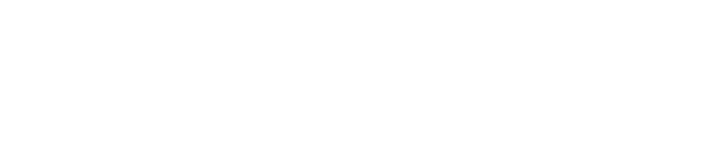
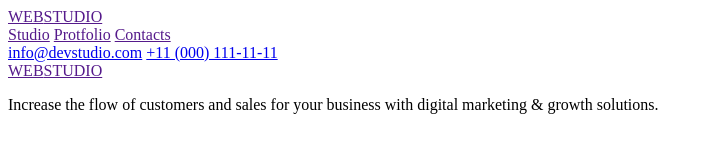
Before and after one commit to MarcinRekiel/goit-markup-hw-01, a plain HTML site: page index.html in a window 1280 px wide. Shown: the whole page, without its empty margins (0-713 px from the left). Drawn offline with Linux system fonts and the light colour scheme.

Commit message:
made links in header and footer

```diff
--- a/index.html
+++ b/index.html
@@ -5,8 +5,25 @@
     <meta charset="utf-8" />
   </head>
   <body>
-    <header></header>
-    <main></main>
-    <footer></footer>
+    <header>
+      <a href=""><span>WEB</span>STUDIO</a>
+      <nav>
+        <a href="">Studio</a>
+        <a href="">Protfolio</a>
+        <a href="">Contacts</a>
+      </nav>
+      <a href="mailto:info@devstudio.com">info@devstudio.com</a>
+      <a href="tel:+11 (000) 111-11-11">+11 (000) 111-11-11</a>
+    </header>
+    <main>
+      <section></section>
+    </main>
+    <footer>
+      <a href=""><span>WEB</span>STUDIO</a>
+      <p>
+        Increase the flow of customers and sales for your business with digital
+        marketing & growth solutions.
+      </p>
+    </footer>
   </body>
 </html>
```
